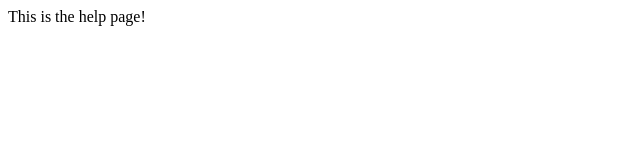
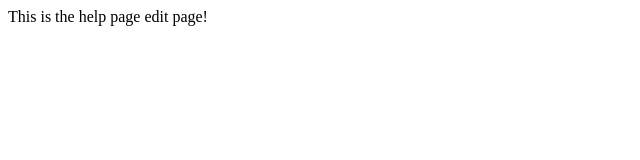
Before and after one commit to emo88em/expensivy, a React (Create React App) app: page /help in a window 1280 px wide. Shown: the top 160 px of the page, without its empty margins (0-640 px from the left). Built offline with nearby package versions, Linux system fonts and the light colour scheme.

Commit message:
added switch to make 404 page

```diff
--- a/src/index.js
+++ b/src/index.js
@@ -1,7 +1,7 @@
 import React from 'react';
 import ReactDOM from 'react-dom';
 import App from './components/App';
-import {BrowserRouter, Route} from 'react-router-dom';
+import {BrowserRouter, Route, Switch} from 'react-router-dom';
 
 const ExpenseDashboardPage = () => (
     <div>
@@ -13,28 +13,36 @@ const AddExpensePage = () => (
     <div>
         This is from my add expense page!
     </div>
-)
+);
 
 const EditPage = () => (
     <div>
         This is the edit page!
     </div>
-)
+);
 
 const HelpPage = () => (
     <div>
-        This is the help page!
+        This is the help page edit page!
+    </div>
+);
+
+const notfoundpage = () => (
+    <div>
+        404! Page not found!
     </div>
 )
 
+
 const routes = (
     <BrowserRouter>
-        <div>
+        <Switch>
         <Route path="/" component={ExpenseDashboardPage}  exact={true}/>
-        <Route path="/create" component={AddExpensePage} exact={true}/>
-        <Route path="/edit" component={EditPage} exact={true}/>
-        <Route path="/help" component={HelpPage} exact={true}/>
-        </div>
+        <Route path="/create" component={AddExpensePage} />
+        <Route path="/edit" component={EditPage} />
+        <Route path="/help" component={HelpPage} />
+        <Route component={notfoundpage} />
+        </Switch>
     </BrowserRouter>
 
 );
```
